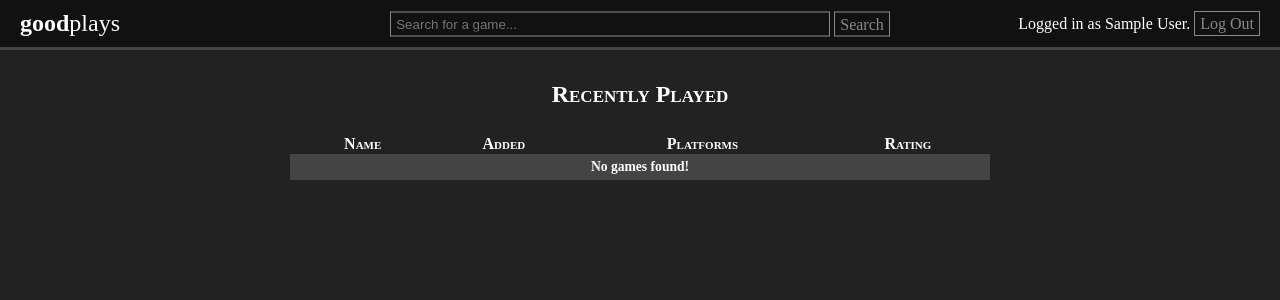
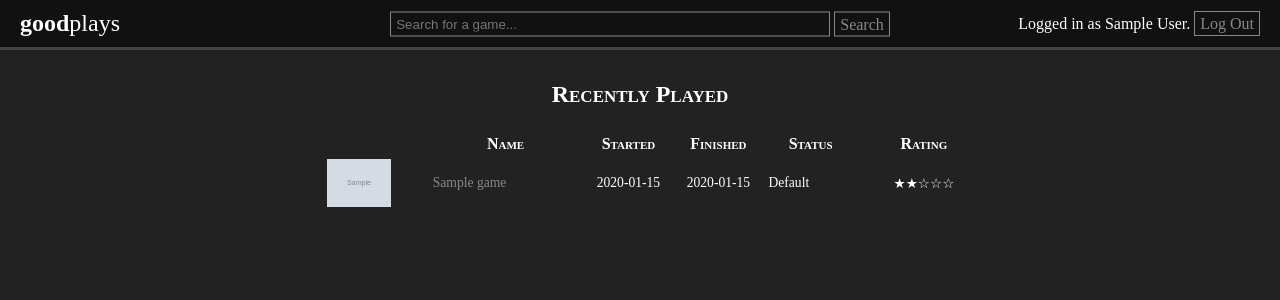
Before and after one commit to spurll/goodplays, a Flask app: page /plays in a window 1280 px wide. Shown: the top 300 px of the page. Run offline with Flask 2, Linux system fonts and the light colour scheme; a user stored in the database is signed in; tables that the repository leaves empty hold one stand-in row (values such as "Sample post"); grey boxes marked "Sample" are stand-in pictures; parts of the project's set-up code (start-up, migrations or seed data) failed here and were passed over.

Commit message:
Fix recent games/plays lists

```diff
--- a/goodplays/controller.py
+++ b/goodplays/controller.py
@@ -5,9 +5,8 @@ from goodplays.models import User, Game, Play, Platform, Tag
 from goodplays.gb import GiantBomb
 
 
+GB = GiantBomb(app.config.get('GB_API_KEY'))
 PAGE_SIZE = app.config.get('PAGE_SIZE', 20)
-
-GB = GiantBomb(app.config.get('GB_API_KEY'))
 
 
 def game(id):
@@ -108,7 +107,7 @@ def parse_gb_platform(gb):
     )
 
 
-def games(page=1, order='added'):
+def recent_games(page=1, order='added'):
     if order == 'added':
         order = Game.added.desc()
     elif order == 'name':
@@ -129,21 +128,21 @@ def games(page=1, order='added'):
 
 def recent_plays(user, page=1, order='started'):
     if order == 'started':
-        order = Play.started.desc()
+        order = (Play.started.desc(), Play.finished.desc())
     elif order == 'finished':
-        order = Play.finished.desc()
+        order = (Play.finished.desc(), Play.started.desc())
     elif order == 'name':
         order = Play.game.name.asc()
     elif order == 'rating':
-        order = Play.rating.desc()
-    elif order == 'completion':
-        order = Play.completion.desc()
+        order = (Play.rating.desc(), Play.game.name.asc())
+    elif order == 'status':
+        order = (Play.status.desc(), Play.started.desc(), Play.finished.desc())
     else:
         order = None
 
     return (
         user.plays
-            .order_by(order)
+            .order_by(*order)
             .limit(PAGE_SIZE)
             .offset(PAGE_SIZE * (page - 1))
             .all()
--- a/goodplays/templates/plays.html
+++ b/goodplays/templates/plays.html
@@ -6,32 +6,27 @@
         <tr>
             <th class="art"></th>
             <th class="name">Name</th>
-            <th class="added">Added</th>
-            <th class="platforms">Platforms</th>
+            <th class="started">Started</th>
+            <th class="finished">Finished</th>
+            <th class="status">Status</th>
             <th class="rating">Rating</th>
         </tr>
     </thead>
     <tbody>
-        {% if not games %}
+        {% if not plays %}
         <tr>
-            <td class="empty" colspan="5">No games found!</td>
+            <td class="empty" colspan="6">No records found!</td>
         </tr>
         {% endif %}
 
-        <!--
-            TODO: This is for plays, not games!
-            Show the box art, game name, started, completed, status, and rating,
-            with a link to the game details page
-            TODO: Fix colspan above, too!
-        -->
-
-        {% for game in games %}
-        <tr id={{ game.id }}>
-            <td class="art"><img class="art small" src={{ game.image_url if game.image_url else url_for('static', filename='default.png')}} /></td>
-            <td class="name">{{ game.name }}</td>
-            <td class="added">{{ game.added }}</td>
-            <td class="platforms">{{ game.platforms | map(attribute="abbreviation") | join(", ") }}</td>
-            <td class="rating">{{ game.stars | safe }}</td>
+        {% for play in plays %}
+        <tr id={{ play.id }}>
+            <td class="art"><img class="art small" src={{ play.game.image_url if play.game.image_url else url_for('static', filename='default.png')}} /></td>
+            <td class="name"><a href={{ url_for('details', id=play.game.id) }}>{{ play.game.name }}</a></td>
+            <td class="started">{{ play.started if play.started else "" }}</td>
+            <td class="finished">{{ play.finished if play.finished else "" }}</td>
+            <td class="status">{{ play.status.pretty() }}</td>
+            <td class="rating">{{ play.stars }}</td>
         </tr>
         {% endfor %}
     </tbody>
--- a/goodplays/views.py
+++ b/goodplays/views.py
@@ -28,6 +28,9 @@ def index():
 # TODO: NEXT NEXT NEXT
 # Abiltiy to EDIT A PLAY on the Details page (not implemented)
 
+# TODO display status via icon with description as alt/title text (maybe
+# make it toggleable by clicking); add this to the game/play view, too!
+
 
 @app.route('/search')
 def search():
@@ -54,13 +57,9 @@ def search():
 @app.route('/games')
 def games():
     """
-    Shows the 10 most recent games added to the DB. (Or to GiantBomb's DB?
-    Maybe set up a daily task to update this DB? It'll get big...)
+    Shows the 20 most recent games added to the DB.
     """
-    g = controller.games()
-
-    if not g:
-        flash("Games don't exist. Good riddance.")
+    g = controller.recent_games()
 
     return render_template(
         'games.html',
@@ -74,18 +73,11 @@ def games():
 @login_required
 def plays():
     """
-    Displays a user's plays.
+    Displays a user's 20 most recent plays.
     """
-    p = controller.plays(current_user)
+    page = int(request.args.get('page', '1'))
+    p = controller.recent_plays(current_user, page)
 
-    # TODO display status via icon with description as alt/title text (maybe
-    # make it toggleable by clicking); add this to the game/play view, too!
-
-    if not p:
-        flash("Games don't exist. Good riddance.")
-
-    # TODO this might actually need a different template, since it's displaying
-    # plays not games
     return render_template(
         'plays.html',
         title='Recently Played',
```
